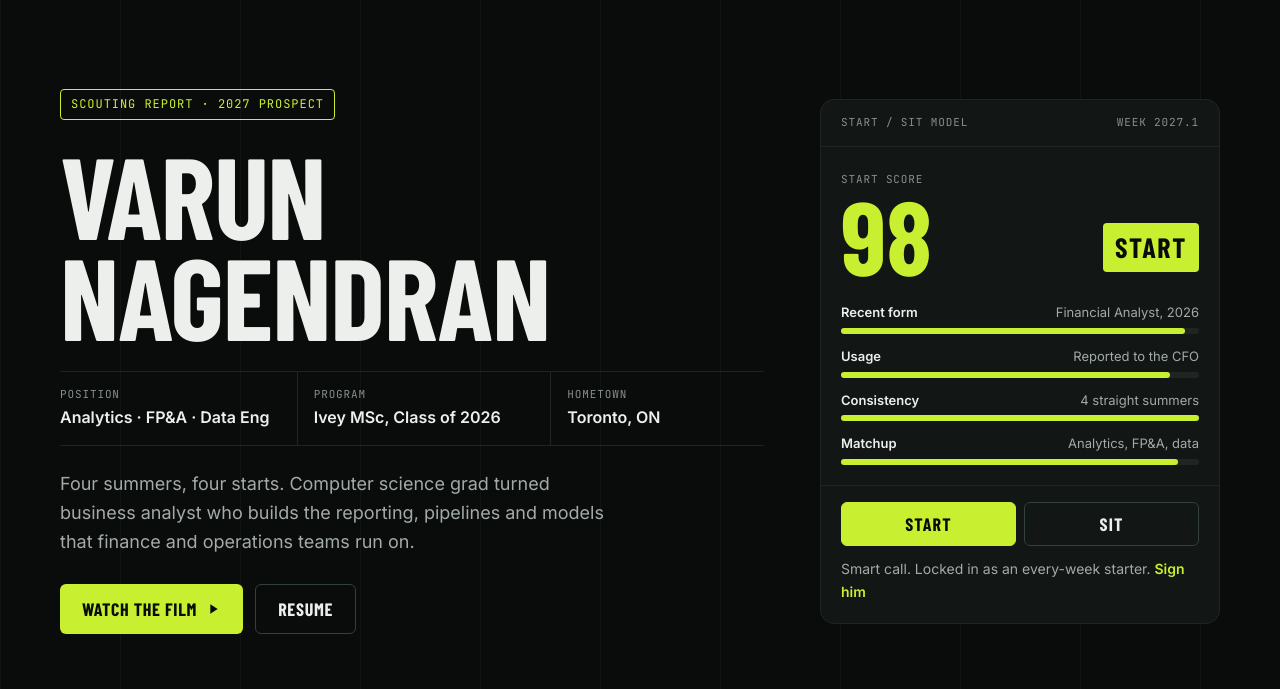
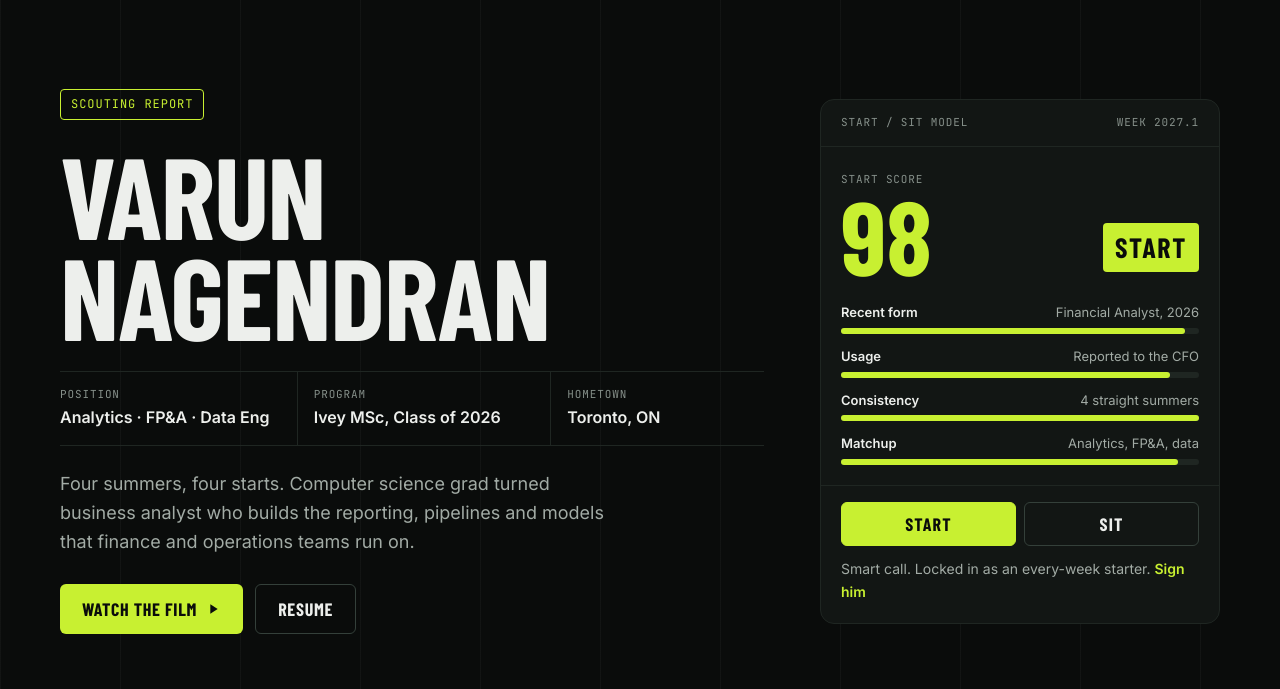
Before and after one commit to varunnagendran/varunnagendran.github.io, a plain HTML site: page index.html in a window 1280 px wide. Shown: the part 111-800 px from the top of the page. Drawn offline with nearby package versions, Linux system fonts and the light colour scheme; a web font is replaced by a local one.

Commit message:
Drop 2027 prospect from the hero tag
Co-Authored-By: Claude Opus 5.5 <noreply@anthropic.com>

```diff
--- a/index.html
+++ b/index.html
@@ -43,7 +43,7 @@
       <div class="hero-inner container">
 
         <div class="hero-main">
-          <p class="prospect-tag">Scouting report · 2027 prospect</p>
+          <p class="prospect-tag">Scouting report</p>
           <h1 id="hero-name" class="hero-name">Varun<br>Nagendran</h1>
           <div class="bio-strip">
             <div class="bio-item">
```
